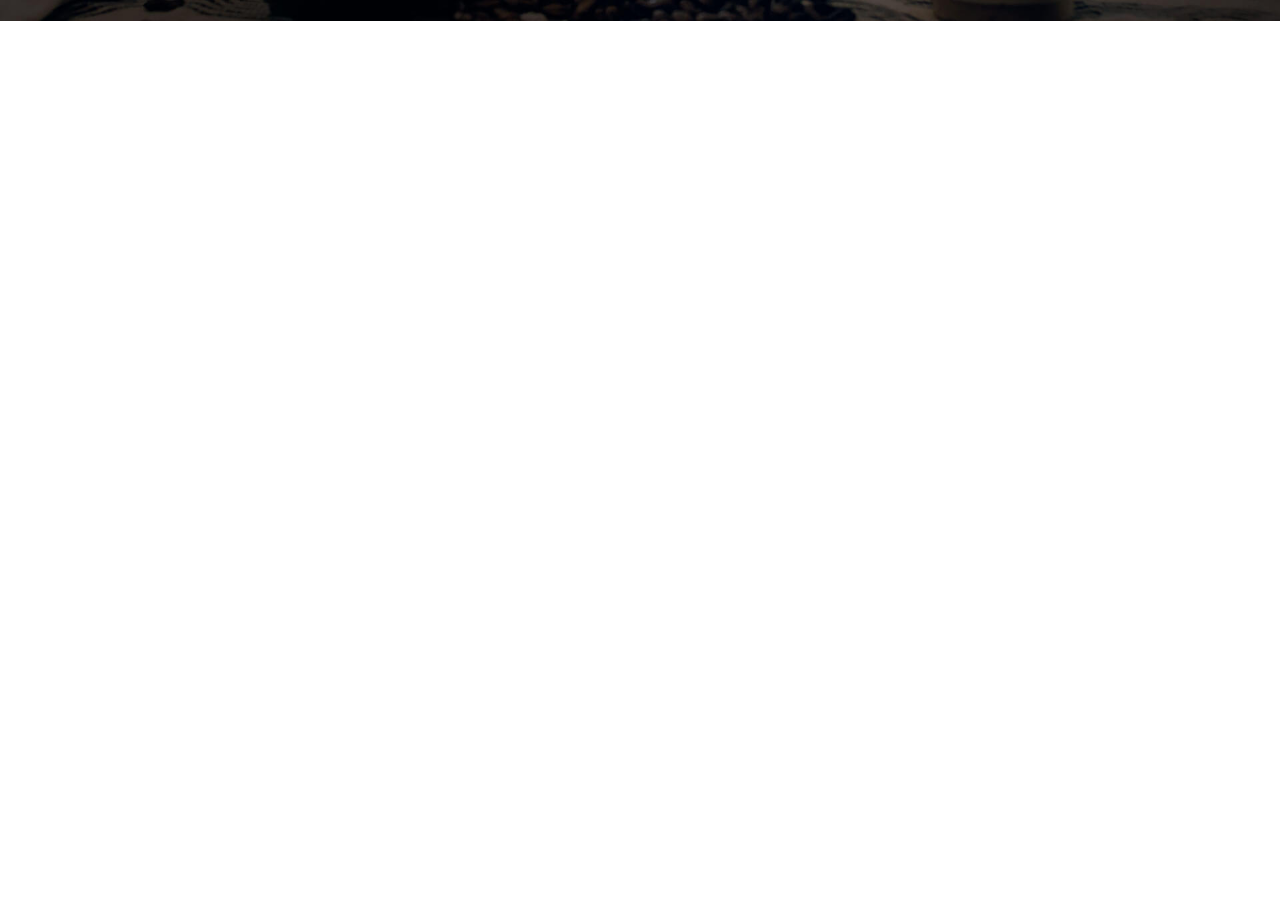
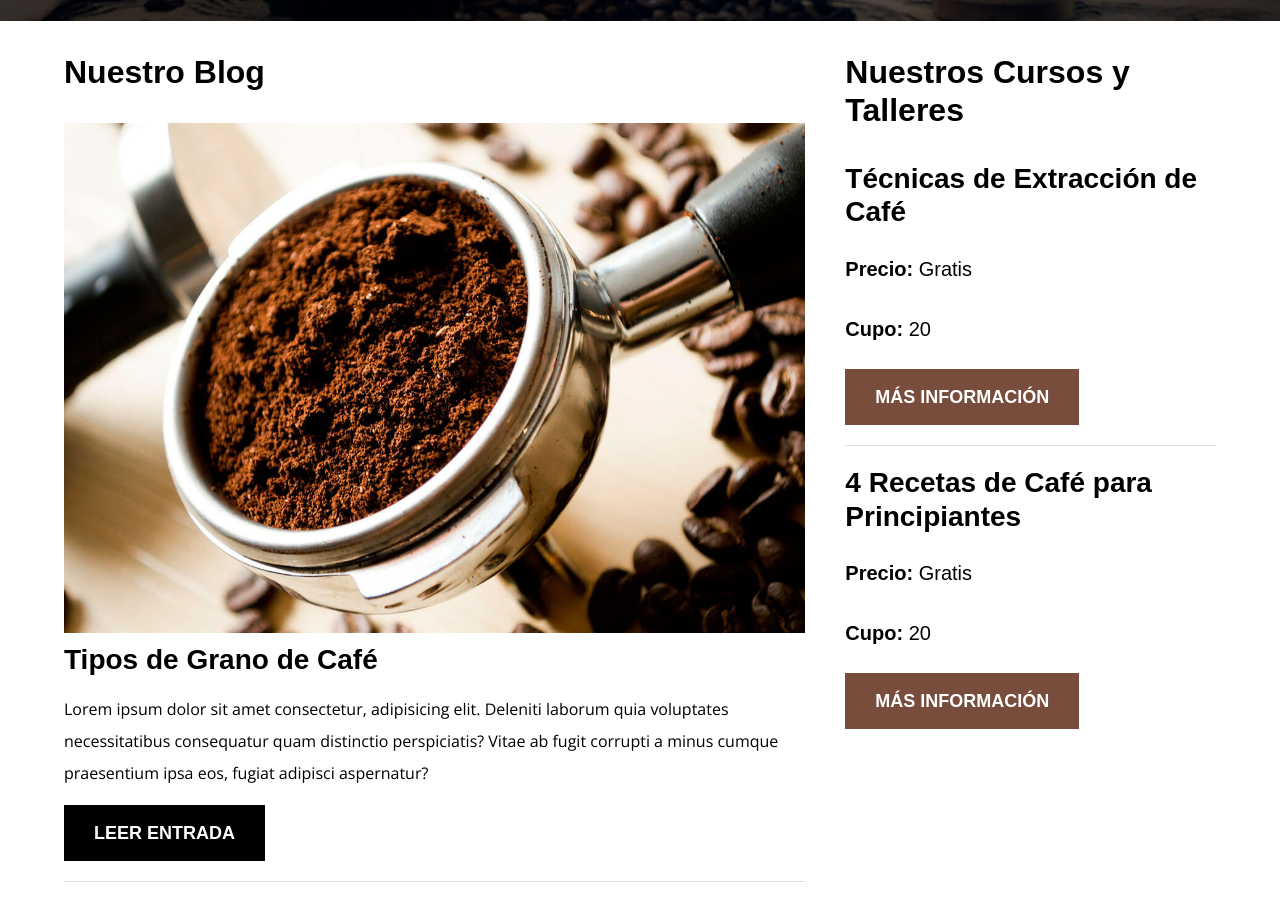
Before and after one commit to jbolanosa/blogdecafe, a plain HTML site: page index.html in a window 1280 px wide. Shown: the part 579-1478 px from the top of the page. Before the commit the page ends 800 px from the top, so only its background shows below. Drawn offline with nearby package versions, Linux system fonts and the light colour scheme.

Commit message:
index finalizado

```diff
--- a/css/style.css
+++ b/css/style.css
@@ -3,6 +3,7 @@
     --fuenteParrafos: 'Open Sans', sans-serif;
 
     --primario: #784d3c;
+    --claro: #e1e1e1;
     --blanco: #ffffff;
     --negro: #000000;
 }
@@ -26,8 +27,9 @@ body {
 
 /* globales */
 .contenedor {
-    max-width: 120rem;
-    width: 90%;
+    /*max-width: 120rem;
+    width: 90%;*/
+    width: min(90%, 120rem); /*alternativa a lo de arriba*/
     margin: 0 auto;
 }
 
@@ -37,6 +39,7 @@ a {
 
 h1, h2, h3, h4 {
     font-family: var(--fuenteHeading);
+    line-height: 1.2;
 }
 
 h1 {
@@ -93,6 +96,10 @@ img {
     }
 }
 
+.barra {
+    padding-top: 4rem;
+}
+
 @media (min-width: 768px) {
     .barra {
         display: flex;
@@ -126,3 +133,79 @@ img {
     font-size: 1.8rem;
     color: var(--blanco);
 }
+
+@media (min-width: 768px) {
+    .contenido-principal {
+        display: grid;
+        grid-template-columns: 2fr 1fr;
+        column-gap: 4rem;
+    }
+}
+
+.entrada {
+    border-bottom: 1px solid var(--claro);
+    margin-bottom: 2rem;
+}
+
+.entrada:last-of-type {
+    border: none;
+    margin-bottom: 0;
+}
+
+.boton {
+    display: block;
+    font-family: var(--fuenteHeading);
+    color: var(--blanco);
+    padding: 1rem 3rem;
+    font-size: 1.8rem;
+    text-transform: uppercase;
+    font-weight: 700;
+    margin-bottom: 2rem;
+}
+
+@media (min-width: 768px) {
+    .boton {
+        display: inline-block;
+    }
+}
+
+.boton--primario {
+    background-color: var(--negro);
+}
+
+.boton--secundario {
+    background-color: var(--primario);
+}
+
+.cursos {
+    list-style: none;
+}
+
+.widget-curso {
+    border-bottom: 1px solid var(--claro);
+    margin-bottom: 2rem;
+}
+
+.widget-curso:last-of-type {
+    border: none;
+    margin-bottom: 0;
+}
+
+.widget-curso__label {
+    font-family: var(--fuenteHeading);
+    font-weight: bold;
+}
+
+.widget-curso__info {
+    font-weight: normal;
+}
+
+.widget-curso__info,
+.widget-curso__label {
+    font-size: 2rem;
+}
+
+.footer {
+    background-color: var(--negro);
+    padding-bottom: 4rem;
+}
--- a/index.html
+++ b/index.html
@@ -1,5 +1,6 @@
 <!DOCTYPE html>
 <html lang="en">
+
 <head>
     <meta charset="UTF-8">
     <meta name="viewport" content="width=device-width, initial-scale=1.0">
@@ -7,17 +8,20 @@
     <link rel="stylesheet" href="css/normalize.css">
     <link rel="preconnect" href="https://fonts.googleapis.com">
     <link rel="preconnect" href="https://fonts.gstatic.com" crossorigin>
-    <link href="https://fonts.googleapis.com/css2?family=Krub:wght@400;700&family=Open+Sans:ital,wght@0,300..800;1,300..800&display=swap" rel="stylesheet">
+    <link
+        href="https://fonts.googleapis.com/css2?family=Krub:wght@400;700&family=Open+Sans:ital,wght@0,300..800;1,300..800&display=swap"
+        rel="stylesheet">
     <link rel="preload" href="css/style.css" as="style">
     <link rel="stylesheet" href="css/style.css">
     <title>Blog de café</title>
 </head>
+
 <body>
     <header class="header">
         <div class="contenedor">
             <div class="barra">
                 <a class="logo" href="index.html">
-                    <h1 class="logo__nombre">Blog<span class="logo__bold">DeCafé</span></h1>
+                    <h1 class="logo__nombre no-margin centrar-texto">Blog<span class="logo__bold">DeCafé</span></h1>
                 </a>
 
                 <nav class="navegacion">
@@ -34,5 +38,108 @@
 
         </div>
     </header>
+    <div class="contenedor contenido-principal">
+        <main class="blog">
+            <h3>Nuestro Blog</h3>
+
+            <article class="entrada">
+                <div class="entrada__imagen">
+                    <img src="img/blog1.jpg" alt="imagen blog">
+                </div>
+
+                <div class="entrada__contenido">
+                    <h4 class="no-margin">
+                        Tipos de Grano de Café
+                    </h4>
+                    <p>
+                        Lorem ipsum dolor sit amet consectetur, adipisicing elit. Deleniti laborum quia voluptates
+                        necessitatibus consequatur quam distinctio perspiciatis? Vitae ab fugit corrupti a minus cumque
+                        praesentium ipsa eos, fugiat adipisci aspernatur?
+                    </p>
+                    <a href="entrada.html" class="boton boton--primario">Leer Entrada</a>
+                </div>
+            </article> <!--.entrada-->
+
+            <article class="entrada">
+                <div class="entrada__imagen">
+                    <img src="img/blog2.jpg" alt="imagen blog">
+                </div>
+
+                <div class="entrada__contenido">
+                    <h4 class="no-margin">
+                        3 Deliciosas Recetas de Café
+                    </h4>
+                    <p>
+                        Lorem ipsum dolor sit amet consectetur, adipisicing elit. Deleniti laborum quia voluptates
+                        necessitatibus consequatur quam distinctio perspiciatis? Vitae ab fugit corrupti a minus cumque
+                        praesentium ipsa eos, fugiat adipisci aspernatur?
+                    </p>
+                    <a href="entrada.html" class="boton boton--primario">Leer Entrada</a>
+                </div>
+            </article> <!--.entrada-->
+
+            <article class="entrada">
+                <div class="entrada__imagen">
+                    <img src="img/blog3.jpg" alt="imagen blog">
+                </div>
+
+                <div class="entrada__contenido">
+                    <h4 class="no-margin">
+                        Beneficios del Café
+                    </h4>
+                    <p>
+                        Lorem ipsum dolor sit amet consectetur, adipisicing elit. Deleniti laborum quia voluptates
+                        necessitatibus consequatur quam distinctio perspiciatis? Vitae ab fugit corrupti a minus cumque
+                        praesentium ipsa eos, fugiat adipisci aspernatur?
+                    </p>
+                    <a href="entrada.html" class="boton boton--primario">Leer Entrada</a>
+                </div>
+            </article> <!--.entrada-->
+        </main>
+        <aside class="sidebar">
+            <h3>Nuestros Cursos y Talleres</h3>
+
+            <ul class="cursos no-padding">
+                <li class="widget-curso">
+                    <h4 class="no-margin">Técnicas de Extracción de Café</h4>
+                    <p class="widget-curso__label"> Precio:
+                        <span class="widget-curso__info">Gratis</span>
+                    </p>
+                    <p class="widget-curso__label"> Cupo:
+                        <span class="widget-curso__info">20</span>
+                    </p>
+                    <a href="entrada.html" class="boton boton--secundario">Más Información</a>
+                </li>
+
+                <li class="widget-curso">
+                    <h4 class="no-margin">4 Recetas de Café para Principiantes</h4>
+                    <p class="widget-curso__label"> Precio:
+                        <span class="widget-curso__info">Gratis</span>
+                    </p>
+                    <p class="widget-curso__label"> Cupo:
+                        <span class="widget-curso__info">20</span>
+                    </p>
+                    <a href="entrada.html" class="boton boton--secundario">Más Información</a>
+                </li>
+            </ul>
+        </aside>
+    </div>
+
+    <footer class="footer">
+        <div class="contenedor">
+            <div class="barra">
+                <a class="logo" href="index.html">
+                    <h1 class="logo__nombre no-margin centrar-texto">Blog<span class="logo__bold">DeCafé</span></h1>
+                </a>
+
+                <nav class="navegacion">
+                    <a href="nosotros.html" class="navegacion__enlace">Nosotros</a>
+                    <a href="cursos.html" class="navegacion__enlace">Cursos</a>
+                    <a href="contacto.html" class="navegacion__enlace">Contacto</a>
+                </nav>
+            </div>
+        </div>
+    </footer>
 </body>
+
 </html>
```
